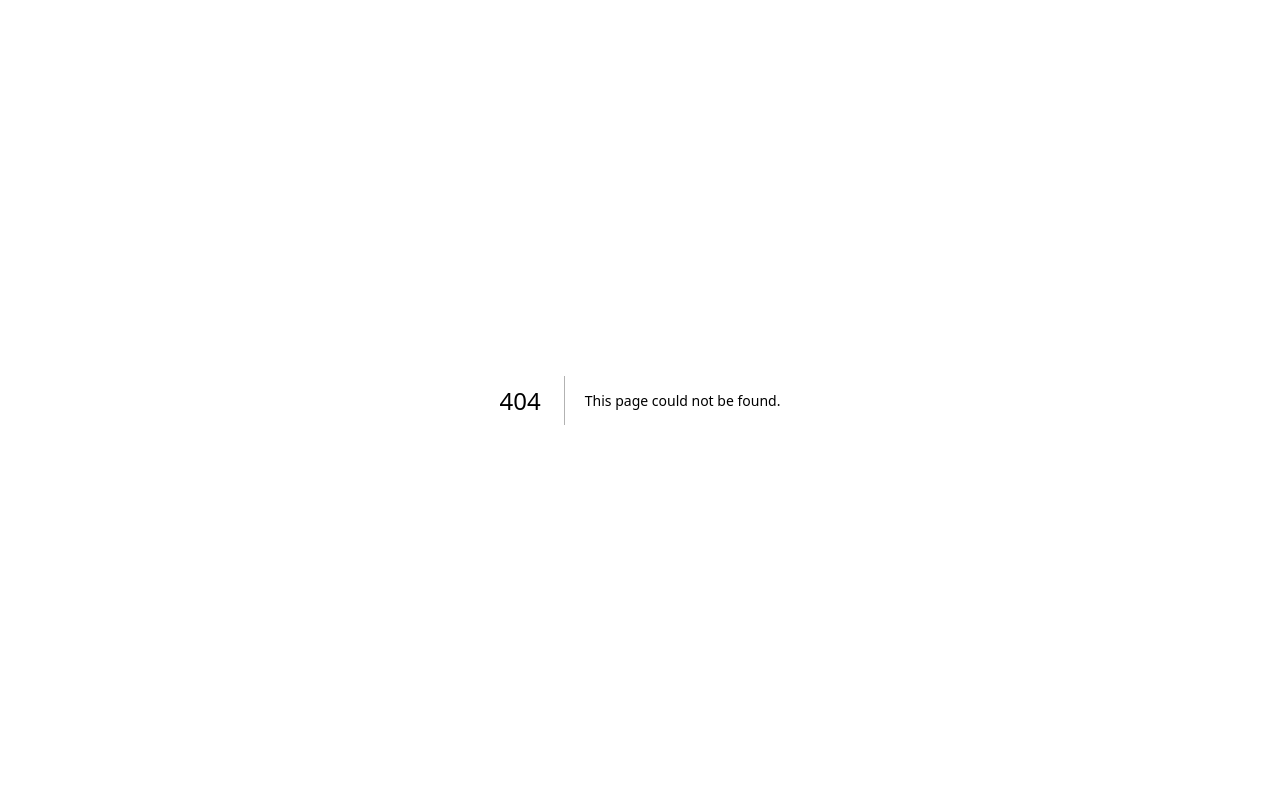
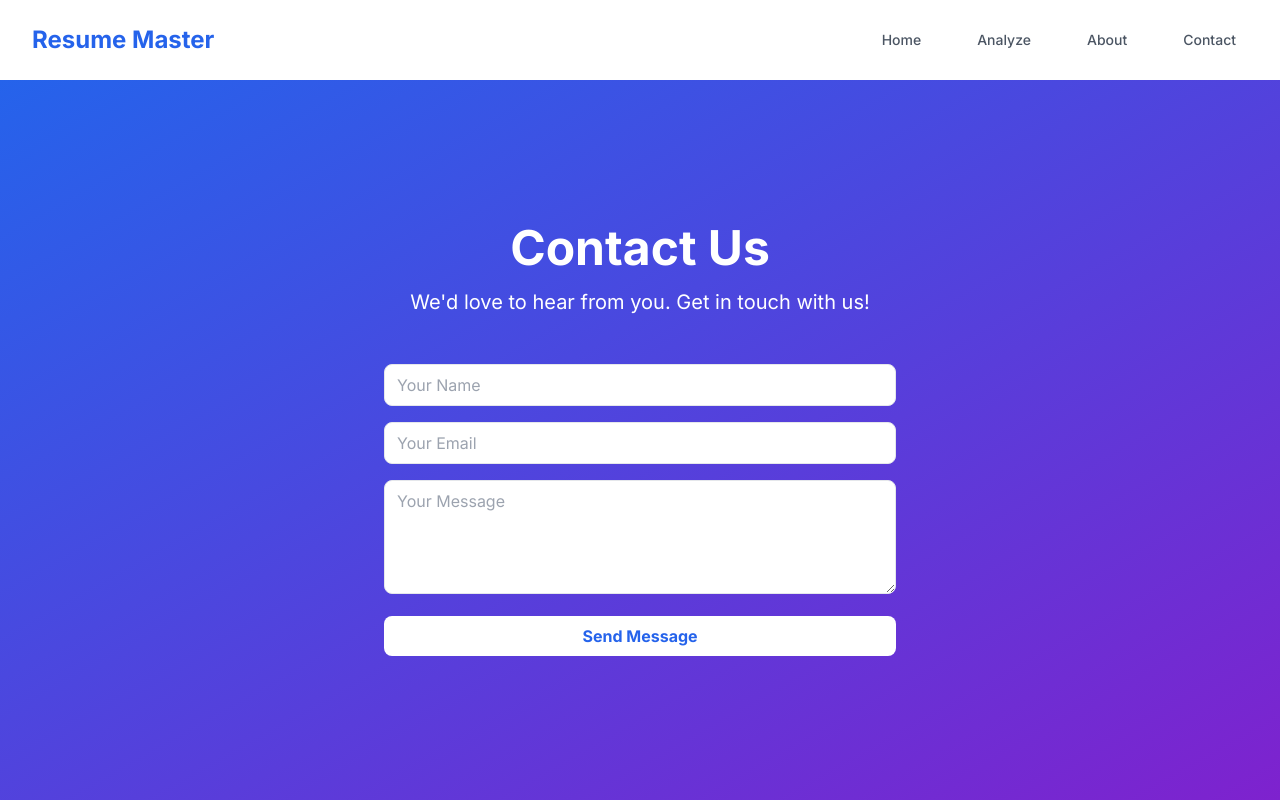
Before and after one commit to djubx/resume-analyzer, a Next.js app: page /contact in a window 1280 px wide. Before the commit this address had no page. Built offline with nearby package versions, Linux system fonts and the light colour scheme.

Commit message:
about us and contact page added

```diff
--- /dev/null
+++ b/src/app/about/page.tsx
@@ -0,0 +1,60 @@
+"use client";
+
+import { motion } from "framer-motion";
+import Navbar from "@/components/Navbar";
+
+export default function About() {
+  return (
+    <div className="min-h-screen flex flex-col">
+      <Navbar />
+      <main className="flex-grow flex flex-col items-center justify-center bg-gradient-to-br from-blue-600 to-purple-700 text-white p-8">
+        <motion.div
+          initial={{ opacity: 0, y: -50 }}
+          animate={{ opacity: 1, y: 0 }}
+          transition={{ duration: 0.8 }}
+          className="text-center mb-12"
+        >
+          <h1 className="text-5xl font-bold mb-4">About Us</h1>
+          <p className="text-xl max-w-2xl mx-auto">
+            Resume Master is dedicated to helping job seekers optimize their resumes using cutting-edge AI technology.
+          </p>
+        </motion.div>
+
+        <motion.div
+          initial={{ opacity: 0 }}
+          animate={{ opacity: 1 }}
+          transition={{ delay: 0.5, duration: 1 }}
+          className="grid grid-cols-1 md:grid-cols-2 gap-8 max-w-4xl"
+        >
+          {[
+            {
+              title: "Our Mission",
+              content: "To empower job seekers with AI-driven insights for crafting perfect resumes.",
+            },
+            {
+              title: "Our Vision",
+              content: "To revolutionize the job application process through innovative technology.",
+            },
+            {
+              title: "Our Team",
+              content: "A diverse group of AI experts, HR professionals, and software engineers.",
+            },
+            {
+              title: "Our Values",
+              content: "Innovation, integrity, and commitment to user success.",
+            },
+          ].map((item, index) => (
+            <motion.div
+              key={index}
+              whileHover={{ scale: 1.05 }}
+              className="bg-white bg-opacity-20 p-6 rounded-lg"
+            >
+              <h2 className="text-2xl font-semibold mb-2">{item.title}</h2>
+              <p>{item.content}</p>
+            </motion.div>
+          ))}
+        </motion.div>
+      </main>
+    </div>
+  );
+}
--- /dev/null
+++ b/src/app/contact/page.tsx
@@ -0,0 +1,83 @@
+"use client";
+
+import { motion } from "framer-motion";
+import { useState } from "react";
+import Navbar from "@/components/Navbar";
+
+export default function Contact() {
+  const [formStatus, setFormStatus] = useState<string | null>(null);
+
+  const handleSubmit = (e: React.FormEvent<HTMLFormElement>) => {
+    e.preventDefault();
+    // Here you would typically handle the form submission
+    setFormStatus("Thank you for your message. We'll get back to you soon!");
+  };
+
+  return (
+    <div className="min-h-screen flex flex-col">
+      <Navbar />
+      <main className="flex-grow flex flex-col items-center justify-center bg-gradient-to-br from-blue-600 to-purple-700 text-white p-8">
+        <motion.div
+          initial={{ opacity: 0, y: -50 }}
+          animate={{ opacity: 1, y: 0 }}
+          transition={{ duration: 0.8 }}
+          className="text-center mb-12"
+        >
+          <h1 className="text-5xl font-bold mb-4">Contact Us</h1>
+          <p className="text-xl">We'd love to hear from you. Get in touch with us!</p>
+        </motion.div>
+
+        <motion.form
+          initial={{ opacity: 0 }}
+          animate={{ opacity: 1 }}
+          transition={{ delay: 0.5, duration: 1 }}
+          onSubmit={handleSubmit}
+          className="w-full max-w-lg"
+        >
+          <div className="mb-4">
+            <input
+              type="text"
+              placeholder="Your Name"
+              className="w-full px-3 py-2 text-gray-700 border rounded-lg focus:outline-none"
+              required
+            />
+          </div>
+          <div className="mb-4">
+            <input
+              type="email"
+              placeholder="Your Email"
+              className="w-full px-3 py-2 text-gray-700 border rounded-lg focus:outline-none"
+              required
+            />
+          </div>
+          <div className="mb-4">
+            <textarea
+              placeholder="Your Message"
+              className="w-full px-3 py-2 text-gray-700 border rounded-lg focus:outline-none"
+              rows={4}
+              required
+            ></textarea>
+          </div>
+          <motion.button
+            whileHover={{ scale: 1.05 }}
+            whileTap={{ scale: 0.95 }}
+            className="w-full bg-white text-blue-600 font-bold py-2 px-4 rounded-lg hover:bg-blue-100 transition duration-300"
+            type="submit"
+          >
+            Send Message
+          </motion.button>
+        </motion.form>
+
+        {formStatus && (
+          <motion.div
+            initial={{ opacity: 0 }}
+            animate={{ opacity: 1 }}
+            className="mt-4 text-green-300"
+          >
+            {formStatus}
+          </motion.div>
+        )}
+      </main>
+    </div>
+  );
+}
```
